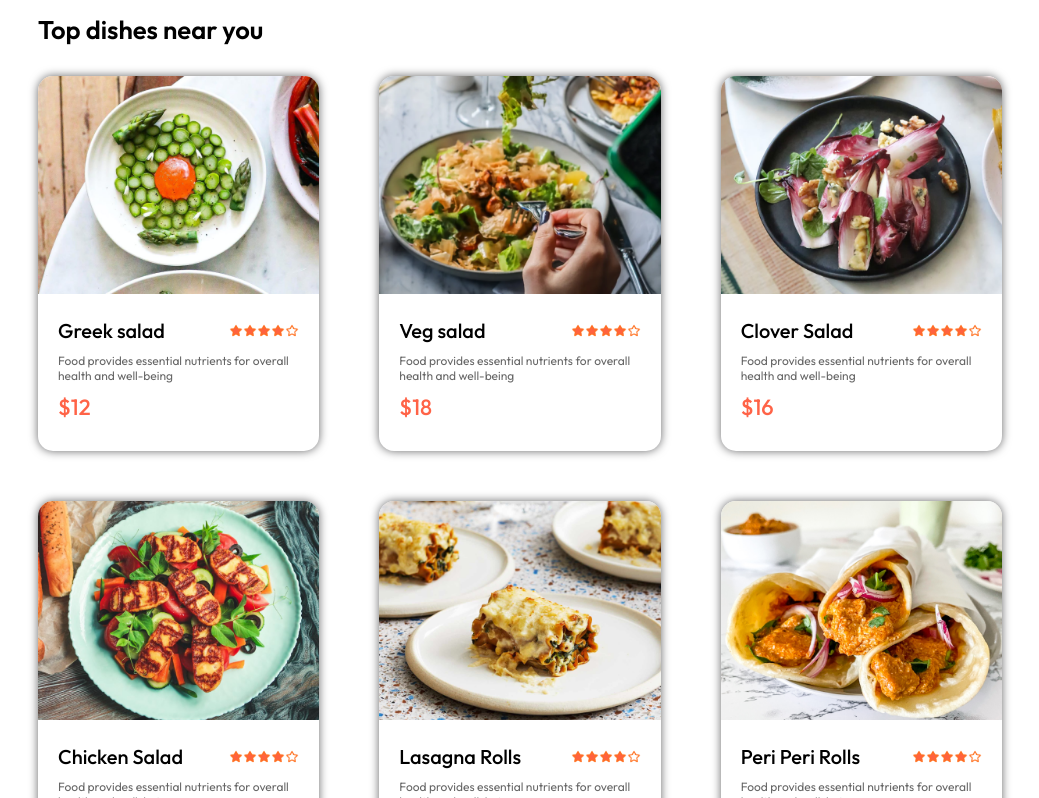
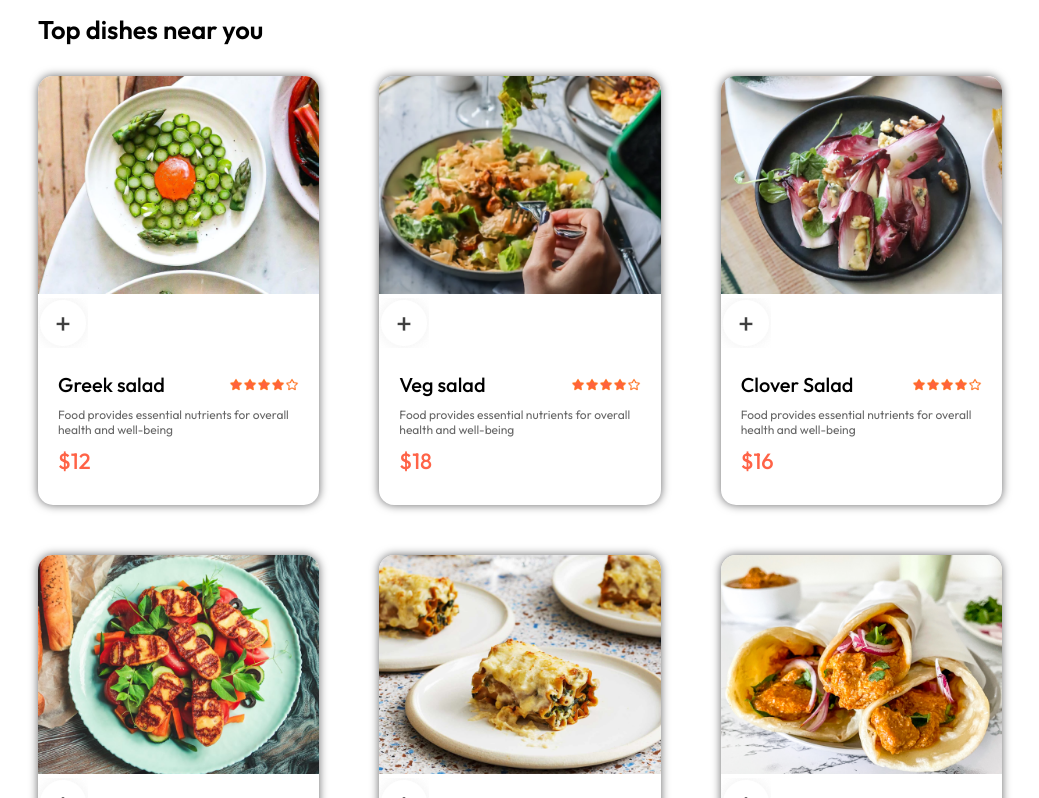
Before and after one commit to TiM1113/Project-FoodDelivery, a React (Vite) app in the folder frontend/: page / in a window 1280 px wide. Shown: the part 931-1729 px from the top of the page, without its empty margins (120-1159 px from the left). Built offline with nearby package versions, Linux system fonts and the light colour scheme.

Commit message:
FoodItem component onClick

```diff
--- a/frontend/src/components/FoodItem/FoodItem.jsx
+++ b/frontend/src/components/FoodItem/FoodItem.jsx
@@ -1,12 +1,22 @@
-import React from 'react'
+import React, { useState }from 'react'
 import './FoodItem.css'
 import { assets } from '../../assets/assets'
 
 const FoodItem = ({id,name,price,description,image}) => {
+
+    const [itemCount, setItemCount] = useState(0)
+
   return (
     <div className='food-item'>
       <div className="food-item-img-container">
         <img src={image} alt="" className="food-item-image" />
+        {!itemCount
+        ?<img src={assets.add_icon_white} alt="" className="add" onClick={()=>setItemCount(prev=>prev+1)}/>
+        :<div className="food-item-counter">
+
+        </div>
+
+        }
       </div>
       <div className="food-item-info">
         <div className="food-item-name-rating">
```
